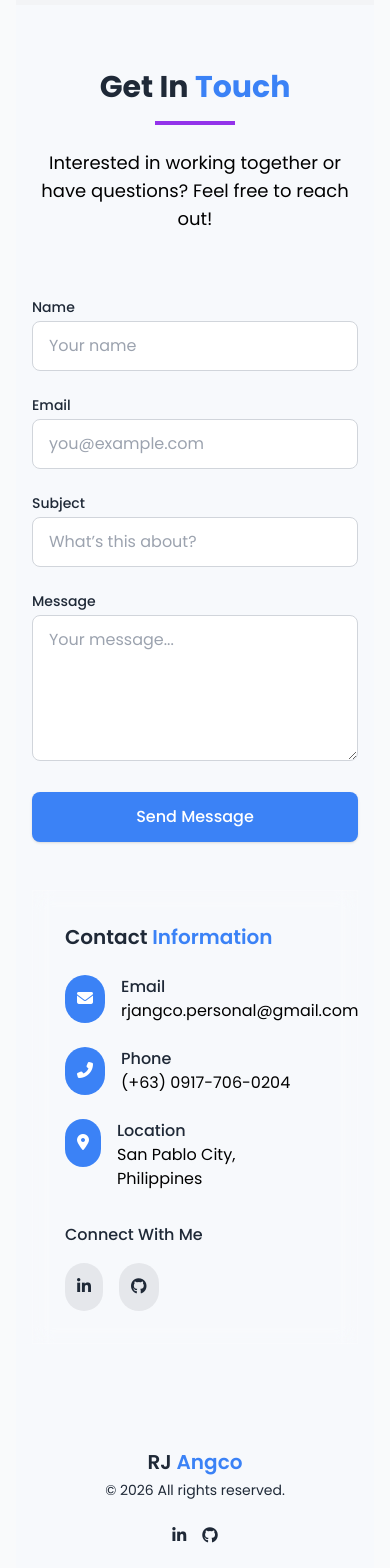
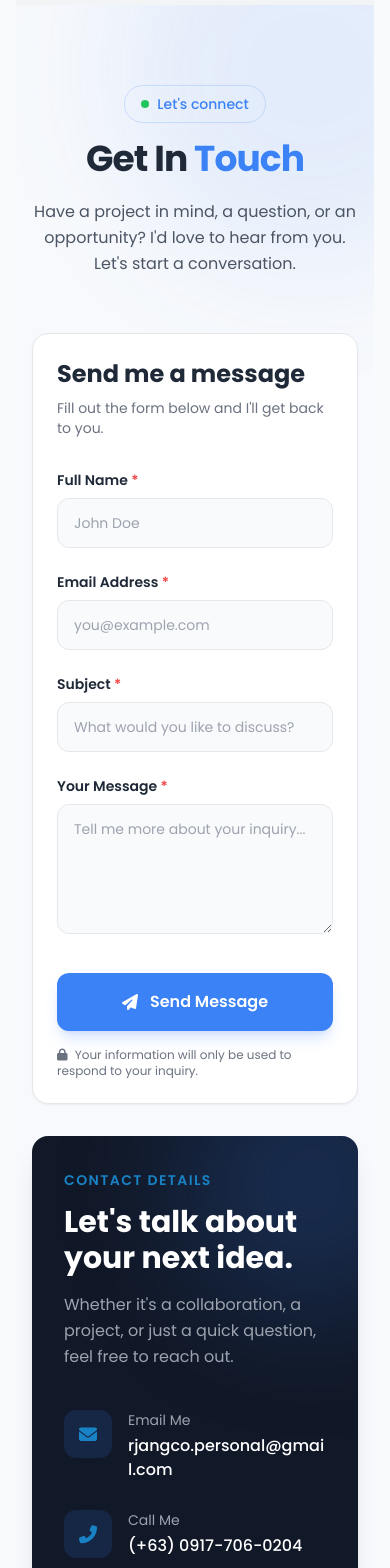
Before and after one commit to Toraaaamizu/vue-rj-portfolio, a Vue app: page / in a window 390 px wide. Shown: the part 6900-8468 px from the top of the page. Built offline with nearby package versions, Linux system fonts and the light colour scheme.

Commit message:
Update Contacts.vue

```diff
--- a/src/components/Contacts.vue
+++ b/src/components/Contacts.vue
@@ -1,25 +1,83 @@
+
 <template>
-  <section id="contact" class="py-16 px-4 sm:px-6 lg:px-8">
-    <div class="max-w-7xl mx-auto">
-      <!-- Heading -->
-      <div class="text-center mb-16">
-        <h2 class="text-3xl md:text-4xl font-bold mb-4">
-          Get In <span class="text-primary-light dark:text-primary-dark">Touch</span>
+  <section
+    id="contact"
+    class="relative overflow-hidden px-4 py-20 sm:px-6 lg:px-8"
+  >
+    <!-- Background decoration -->
+    <div
+      class="pointer-events-none absolute -top-32 -right-32 h-96 w-96
+             rounded-full bg-primary-light/10 blur-3xl
+             dark:bg-primary-dark/10"
+    ></div>
+
+    <div class="relative mx-auto max-w-7xl">
+
+      <!-- Section Heading -->
+      <div class="mx-auto mb-14 max-w-2xl text-center">
+        <span
+          class="mb-4 inline-flex items-center gap-2 rounded-full
+                 border border-primary-light/20 px-4 py-2 text-sm
+                 font-medium text-primary-light
+                 dark:text-primary-dark"
+        >
+          <span class="h-2 w-2 rounded-full bg-green-500"></span>
+          Let's connect
+        </span>
+
+        <h2 class="mb-5 text-4xl font-bold tracking-tight sm:text-5xl">
+          Get In
+          <span class="text-primary-light dark:text-primary-dark">
+            Touch
+          </span>
         </h2>
-        <div class="w-20 h-1 bg-secondary-light dark:bg-secondary-dark mx-auto mb-6"></div>
-        <p class="text-lg text-black dark:text-gray-300 max-w-3xl mx-auto">
-          Interested in working together or have questions? Feel free to reach out!
+
+        <p class="text-base leading-relaxed text-gray-600 dark:text-gray-400 sm:text-lg">
+          Have a project in mind, a question, or an opportunity?
+          I'd love to hear from you. Let's start a conversation.
         </p>
       </div>
 
-      <!-- Grid Layout -->
-      <div class="grid grid-cols-1 lg:grid-cols-2 gap-12">
+      <!-- Main Content -->
+      <div
+        class="grid grid-cols-1 gap-8 lg:grid-cols-5 lg:gap-10"
+      >
+
         <!-- Contact Form -->
+        <div class="lg:col-span-3">
+          <div
+            class="h-full rounded-2xl border border-gray-200
+                   bg-white p-6 shadow-sm
+                   dark:border-gray-700 dark:bg-gray-900
+                   sm:p-8 lg:p-10"
+          >
+            <div class="mb-8">
+              <h3 class="text-2xl font-bold">
+                Send me a message
+              </h3>
+
+              <p class="mt-2 text-sm text-gray-500 dark:text-gray-400">
+                Fill out the form below and I'll get back to you.
+              </p>
+            </div>
+
+            <form
+              @submit.prevent="handleSubmit"
+              class="space-y-6"
+              aria-label="Contact Form"
+              novalidate
+            >
+              <!-- Name and Email -->
+              <div class="grid grid-cols-1 gap-6 sm:grid-cols-2">
+
                 <div>
-          <form @submit.prevent="handleSubmit" class="space-y-6" aria-label="Contact Form">
-            <div class="grid grid-cols-1 md:grid-cols-2 gap-6">
-              <div>
-                <label for="name" class="block text-sm font-medium mb-1">Name</label>
+                  <label
+                    for="name"
+                    class="mb-2 block text-sm font-semibold"
+                  >
+                    Full Name <span class="text-red-500">*</span>
+                  </label>
+
                   <input
                     id="name"
                     name="name"
@@ -27,15 +85,40 @@
                     v-model="form.name"
                     @input="validateName"
                     required
-                  placeholder="Your name"
-                  class="w-full px-4 py-3 rounded-lg border"
-                  :class="nameError ? 'border-red-500' : 'border-gray-300'"
+                    autocomplete="name"
+                    placeholder="John Doe"
+                    :aria-invalid="!!nameError"
+                    aria-describedby="name-error"
+                    class="w-full rounded-xl border bg-gray-50
+                           px-4 py-3.5 text-sm outline-none
+                           transition-all duration-200
+                           placeholder:text-gray-400
+                           focus:bg-white focus:ring-4
+                           focus:ring-primary-light/10
+                           dark:bg-gray-800 dark:focus:bg-gray-800"
+                    :class="nameError
+                      ? 'border-red-500 focus:border-red-500'
+                      : 'border-gray-200 focus:border-primary-light dark:border-gray-700'"
                   />
-                <p v-if="nameError" class="text-red-500 text-sm mt-1">{{ nameError }}</p>
+
+                  <p
+                    v-if="nameError"
+                    id="name-error"
+                    class="mt-2 text-xs text-red-500"
+                    role="alert"
+                  >
+                    {{ nameError }}
+                  </p>
                 </div>
 
                 <div>
-                <label for="email" class="block text-sm font-medium mb-1">Email</label>
+                  <label
+                    for="email"
+                    class="mb-2 block text-sm font-semibold"
+                  >
+                    Email Address <span class="text-red-500">*</span>
+                  </label>
+
                   <input
                     id="email"
                     name="email"
@@ -43,16 +126,42 @@
                     v-model="form.email"
                     @input="validateEmail"
                     required
+                    autocomplete="email"
                     placeholder="you@example.com"
-                  class="w-full px-4 py-3 rounded-lg border"
-                  :class="emailError ? 'border-red-500' : 'border-gray-300'"
+                    :aria-invalid="!!emailError"
+                    aria-describedby="email-error"
+                    class="w-full rounded-xl border bg-gray-50
+                           px-4 py-3.5 text-sm outline-none
+                           transition-all duration-200
+                           placeholder:text-gray-400
+                           focus:bg-white focus:ring-4
+                           focus:ring-primary-light/10
+                           dark:bg-gray-800 dark:focus:bg-gray-800"
+                    :class="emailError
+                      ? 'border-red-500 focus:border-red-500'
+                      : 'border-gray-200 focus:border-primary-light dark:border-gray-700'"
                   />
-                <p v-if="emailError" class="text-red-500 text-sm mt-1">{{ emailError }}</p>
+
+                  <p
+                    v-if="emailError"
+                    id="email-error"
+                    class="mt-2 text-xs text-red-500"
+                    role="alert"
+                  >
+                    {{ emailError }}
+                  </p>
                 </div>
               </div>
 
+              <!-- Subject -->
               <div>
-              <label for="subject" class="block text-sm font-medium mb-1">Subject</label>
+                <label
+                  for="subject"
+                  class="mb-2 block text-sm font-semibold"
+                >
+                  Subject <span class="text-red-500">*</span>
+                </label>
+
                 <input
                   id="subject"
                   name="subject"
@@ -60,89 +169,256 @@
                   v-model="form.subject"
                   @input="validateSubject"
                   required
-                placeholder="What’s this about?"
-                class="w-full px-4 py-3 rounded-lg border"
-                :class="subjectError ? 'border-red-500' : 'border-gray-300'"
+                  placeholder="What would you like to discuss?"
+                  :aria-invalid="!!subjectError"
+                  aria-describedby="subject-error"
+                  class="w-full rounded-xl border bg-gray-50
+                         px-4 py-3.5 text-sm outline-none
+                         transition-all duration-200
+                         placeholder:text-gray-400
+                         focus:bg-white focus:ring-4
+                         focus:ring-primary-light/10
+                         dark:bg-gray-800 dark:focus:bg-gray-800"
+                  :class="subjectError
+                    ? 'border-red-500 focus:border-red-500'
+                    : 'border-gray-200 focus:border-primary-light dark:border-gray-700'"
                 />
-              <p v-if="subjectError" class="text-red-500 text-sm mt-1">{{ subjectError }}</p>
+
+                <p
+                  v-if="subjectError"
+                  id="subject-error"
+                  class="mt-2 text-xs text-red-500"
+                  role="alert"
+                >
+                  {{ subjectError }}
+                </p>
               </div>
 
+              <!-- Message -->
               <div>
-              <label for="message" class="block text-sm font-medium mb-1">Message</label>
+                <label
+                  for="message"
+                  class="mb-2 block text-sm font-semibold"
+                >
+                  Your Message <span class="text-red-500">*</span>
+                </label>
+
                 <textarea
                   id="message"
                   name="message"
                   rows="5"
                   v-model="form.message"
                   required
-                placeholder="Your message..."
-                class="w-full px-4 py-3 rounded-lg border border-gray-300"
+                  placeholder="Tell me more about your inquiry..."
+                  class="w-full resize-y rounded-xl border
+                         border-gray-200 bg-gray-50 px-4 py-3.5
+                         text-sm outline-none transition-all
+                         duration-200 placeholder:text-gray-400
+                         focus:border-primary-light focus:bg-white
+                         focus:ring-4 focus:ring-primary-light/10
+                         dark:border-gray-700 dark:bg-gray-800
+                         dark:focus:bg-gray-800"
                 ></textarea>
               </div>
 
-            <div>
+              <!-- Submit -->
+              <div class="pt-2">
                 <button
                   type="submit"
                   :disabled="loading"
-                class="w-full px-6 py-3 bg-primary-light dark:bg-primary-dark text-white font-medium rounded-lg hover:bg-opacity-90 transition-all shadow hover:shadow-lg"
+                  class="flex w-full items-center justify-center gap-3
+                         rounded-xl bg-primary-light px-6 py-4
+                         font-semibold text-white shadow-lg
+                         shadow-primary-light/20 transition-all
+                         duration-300 hover:-translate-y-0.5
+                         hover:shadow-xl hover:shadow-primary-light/30
+                         disabled:cursor-not-allowed
+                         disabled:opacity-60
+                         disabled:hover:translate-y-0
+                         dark:bg-primary-dark sm:w-auto"
                 >
-                {{ loading ? 'Sending...' : 'Send Message' }}
+                  <i
+                    v-if="loading"
+                    class="fas fa-spinner fa-spin"
+                    aria-hidden="true"
+                  ></i>
+
+                  <i
+                    v-else
+                    class="fas fa-paper-plane"
+                    aria-hidden="true"
+                  ></i>
+
+                  {{ loading ? 'Sending Message...' : 'Send Message' }}
                 </button>
+
+                <p
+                  class="mt-4 text-xs text-gray-500 dark:text-gray-400"
+                >
+                  <i class="fas fa-lock mr-1" aria-hidden="true"></i>
+                  Your information will only be used to respond to your inquiry.
+                </p>
               </div>
             </form>
           </div>
+        </div>
 
-        <!-- Contact Info Card -->
-        <div>
-          <div class="glass-card p-8 rounded-brutal shadow-brutal h-full">
-            <h3 class="text-xl font-semibold mb-6">Contact <span class="text-primary-light dark:text-primary-dark">Information</span></h3>
+        <!-- Contact Information -->
+        <div class="lg:col-span-2">
+          <div
+            class="relative h-full overflow-hidden rounded-2xl
+                   bg-gray-900 p-8 text-white shadow-xl sm:p-10"
+          >
+            <!-- Decorative background -->
+            <div
+              class="pointer-events-none absolute -right-20 -top-20
+                     h-64 w-64 rounded-full bg-primary-light/20 blur-3xl"
+            ></div>
 
-            <div class="space-y-6">
-              <div class="flex items-start">
-                <div class="flex-shrink-0 bg-primary-light dark:bg-primary-dark text-white p-3 rounded-full">
-                  <i class="fas fa-envelope"></i>
+            <div class="relative">
+
+              <span
+                class="text-sm font-semibold uppercase tracking-widest
+                       text-primary-dark"
+              >
+                Contact Details
+              </span>
+
+              <h3 class="mt-3 text-3xl font-bold">
+                Let's talk about your next idea.
+              </h3>
+
+              <p class="mt-4 leading-relaxed text-gray-400">
+                Whether it's a collaboration, a project, or just a
+                quick question, feel free to reach out.
+              </p>
+
+              <!-- Contact Details -->
+              <div class="mt-10 space-y-7">
+
+                <!-- Email -->
+                <div class="flex items-start gap-4">
+                  <div
+                    class="flex h-12 w-12 shrink-0 items-center
+                           justify-center rounded-xl
+                           bg-primary-light/15 text-primary-dark"
+                  >
+                    <i class="fas fa-envelope text-lg"></i>
                   </div>
-                <div class="ml-4">
-                  <h4 class="font-medium">Email</h4>
-                  <p class="text-black dark:text-gray-300">rjangco.personal@gmail.com</p>
+
+                  <div class="min-w-0">
+                    <p class="text-sm text-gray-400">Email Me</p>
+                    <a
+                      href="mailto:rjangco.personal@gmail.com"
+                      class="mt-1 block break-all font-medium
+                             transition-colors hover:text-primary-dark"
+                    >
+                      rjangco.personal@gmail.com
+                    </a>
                   </div>
                 </div>
 
-              <div class="flex items-start">
-                <div class="flex-shrink-0 bg-primary-light dark:bg-primary-dark text-white p-3 rounded-full">
-                  <i class="fas fa-phone-alt"></i>
+                <!-- Phone -->
+                <div class="flex items-start gap-4">
+                  <div
+                    class="flex h-12 w-12 shrink-0 items-center
+                           justify-center rounded-xl
+                           bg-primary-light/15 text-primary-dark"
+                  >
+                    <i class="fas fa-phone-alt text-lg"></i>
                   </div>
-                <div class="ml-4">
-                  <h4 class="font-medium">Phone</h4>
-                  <p class="text-black dark:text-gray-300">(+63) 0917-706-0204</p>
+
+                  <div>
+                    <p class="text-sm text-gray-400">Call Me</p>
+                    <a
+                      href="tel:+639177060204"
+                      class="mt-1 block font-medium
+                             transition-colors hover:text-primary-dark"
+                    >
+                      (+63) 0917-706-0204
+                    </a>
                   </div>
                 </div>
 
-              <div class="flex items-start">
-                <div class="flex-shrink-0 bg-primary-light dark:bg-primary-dark text-white p-3 rounded-full">
-                  <i class="fas fa-map-marker-alt"></i>
+                <!-- Location -->
+                <div class="flex items-start gap-4">
+                  <div
+                    class="flex h-12 w-12 shrink-0 items-center
+                           justify-center rounded-xl
+                           bg-primary-light/15 text-primary-dark"
+                  >
+                    <i class="fas fa-map-marker-alt text-lg"></i>
                   </div>
-                <div class="ml-4">
-                  <h4 class="font-medium">Location</h4>
-                  <p class="text-black dark:text-gray-300">San Pablo City, Philippines</p>
+
+                  <div>
+                    <p class="text-sm text-gray-400">Location</p>
+                    <p class="mt-1 font-medium">
+                      San Pablo City, Philippines
+                    </p>
                   </div>
                 </div>
               </div>
 
               <!-- Social Links -->
-            <div class="mt-8">
-              <h4 class="font-medium mb-4">Connect With Me</h4>
-              <div class="flex space-x-4">
-                <a href="https://linkedin.com/in/ralphael-joaquin-angco" class="bg-gray-200 dark:bg-gray-700 text-gray-800 dark:text-gray-200 p-3 rounded-full hover:bg-primary-light dark:hover:bg-primary-dark hover:text-white transition-colors">
+              <div class="mt-12 border-t border-gray-700 pt-8">
+                <h4 class="mb-5 font-semibold">
+                  Find me online
+                </h4>
+
+                <div class="flex gap-3">
+                  <a
+                    href="https://linkedin.com/in/ralphael-joaquin-angco"
+                    target="_blank"
+                    rel="noopener noreferrer"
+                    aria-label="LinkedIn profile"
+                    class="flex h-12 w-12 items-center justify-center
+                           rounded-xl bg-white/10 text-lg
+                           transition-all hover:-translate-y-1
+                           hover:bg-primary-light hover:text-white"
+                  >
                     <i class="fab fa-linkedin-in"></i>
                   </a>
-                <a href="https://github.com/Toraaaamizu" class="bg-gray-200 dark:bg-gray-700 text-gray-800 dark:text-gray-200 p-3 rounded-full hover:bg-primary-light dark:hover:bg-primary-dark hover:text-white transition-colors">
+
+                  <a
+                    href="https://github.com/Toraaaamizu"
+                    target="_blank"
+                    rel="noopener noreferrer"
+                    aria-label="GitHub profile"
+                    class="flex h-12 w-12 items-center justify-center
+                           rounded-xl bg-white/10 text-lg
+                           transition-all hover:-translate-y-1
+                           hover:bg-primary-light hover:text-white"
+                  >
                     <i class="fab fa-github"></i>
                   </a>
                 </div>
               </div>
+
+              <!-- Availability -->
+              <div
+                class="mt-10 flex items-center gap-3 rounded-xl
+                       border border-white/10 bg-white/5 p-4"
+              >
+                <span class="relative flex h-3 w-3">
+                  <span
+                    class="absolute inline-flex h-full w-full
+                           animate-ping rounded-full bg-green-400 opacity-75"
+                  ></span>
+                  <span
+                    class="relative inline-flex h-3 w-3 rounded-full
+                           bg-green-500"
+                  ></span>
+                </span>
+
+                <span class="text-sm text-gray-300">
+                  Open to opportunities and collaborations
+                </span>
+              </div>
+
             </div>
           </div>
+        </div>
+
       </div>
     </div>
   </section>
@@ -163,32 +439,48 @@ const form = ref({
 
 const loading = ref(false)
 
-// Errors
+// Validation errors
 const nameError = ref('')
 const emailError = ref('')
 const subjectError = ref('')
 
-// Real-time validation
+// Validation
 const validateName = () => {
-  nameError.value = form.value.name.length < 4 ? 'Name must be at least 4 characters' : ''
+  nameError.value =
+    form.value.name.trim().length < 4
+      ? 'Name must be at least 4 characters'
+      : ''
 }
 
 const validateEmail = () => {
   const pattern = /^[^\s@]+@[^\s@]+\.[^\s@]+$/
-  emailError.value = !pattern.test(form.value.email) ? 'Enter a valid email' : ''
+
+  emailError.value =
+    !pattern.test(form.value.email.trim())
+      ? 'Enter a valid email address'
+      : ''
 }
 
 const validateSubject = () => {
-  subjectError.value = form.value.subject.length < 10 ? 'Subject must be at least 10 characters' : ''
+  subjectError.value =
+    form.value.subject.trim().length < 10
+      ? 'Subject must be at least 10 characters'
+      : ''
 }
 
+// Submit
 const handleSubmit = async () => {
   validateName()
   validateEmail()
   validateSubject()
 
-  if (nameError.value || emailError.value || subjectError.value) {
-    toast.error('Please fix form errors before submitting.')
+  if (
+    nameError.value ||
+    emailError.value ||
+    subjectError.value ||
+    !form.value.message.trim()
+  ) {
+    toast.error('Please complete the form correctly.')
     return
   }
 
@@ -196,31 +488,50 @@ const handleSubmit = async () => {
 
   try {
     const formData = new FormData()
-    formData.append('name', form.value.name)
-    formData.append('email', form.value.email)
-    formData.append('subject', form.value.subject)
-    formData.append('message', form.value.message)
+
+    formData.append('name', form.value.name.trim())
+    formData.append('email', form.value.email.trim())
+    formData.append('subject', form.value.subject.trim())
+    formData.append('message', form.value.message.trim())
 
     const res = await fetch('https://formspree.io/f/manbeqgj', {
       method: 'POST',
-      headers: { Accept: 'application/json' },
+      headers: {
+        Accept: 'application/json'
+      },
       body: formData
     })
 
     const data = await res.json()
 
     if (res.ok) {
-      toast.success('✅ Message sent successfully!')
-      form.value = { name: '', email: '', subject: '', message: '' }
+      toast.success('✅ Message sent successfully! Thank you for reaching out.')
+
+      form.value = {
+        name: '',
+        email: '',
+        subject: '',
+        message: ''
+      }
+
+      nameError.value = ''
+      emailError.value = ''
+      subjectError.value = ''
+
     } else {
-      const error = data.errors?.[0]?.message || 'Failed to send message. Try again.'
-      toast.error(`❌ ${error}`)
+      const error =
+        data.errors?.[0]?.message ||
+        'Failed to send message. Please try again.'
+
+      toast.error(error)
     }
-  } catch (e) {
-    toast.error('❌ Something went wrong. Please try again later.')
+
+  } catch (error) {
+    toast.error(
+      'Something went wrong. Please try again later.'
+    )
   } finally {
     loading.value = false
   }
 }
-
 </script>
```
Lines whose indentation alone changed are shown as unchanged.
